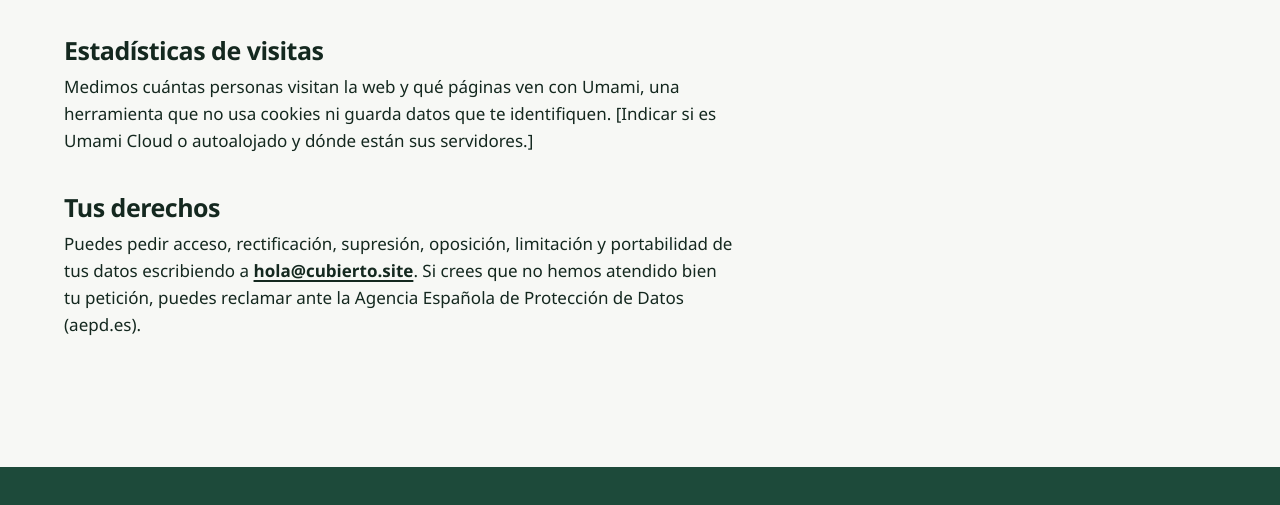
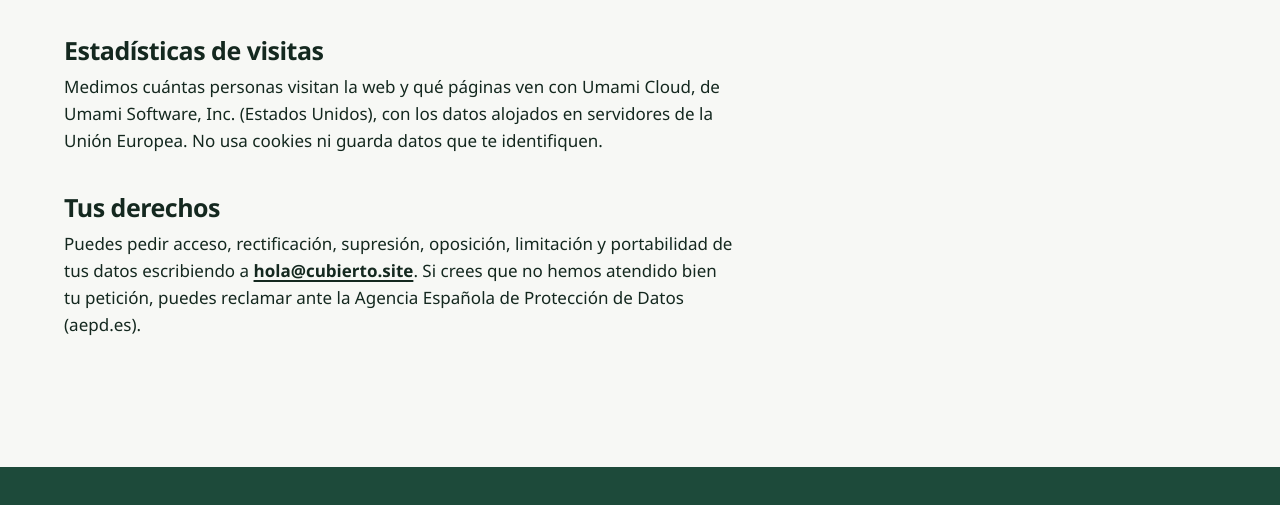
Before and after one commit to Manuel0311Nan/cubierto, an Astro site: page /privacidad in a window 1280 px wide. Shown: the part 1278-1783 px from the top of the page. Built offline with nearby package versions, Linux system fonts and the light colour scheme; Astro itself is replaced by a stand-in of ours; no server answers; a web font is replaced by a local one.

Commit message:
docs(legal): name Umami Cloud and its EU hosting in the privacy policy

```diff
--- a/src/pages/privacidad.astro
+++ b/src/pages/privacidad.astro
@@ -32,7 +32,7 @@ const usesUmami = Boolean(site.umami.src && site.umami.websiteId);
     usesUmami && (
       <>
         <h2>Estadísticas de visitas</h2>
-        <p>Medimos cuántas personas visitan la web y qué páginas ven con Umami, una herramienta que no usa cookies ni guarda datos que te identifiquen. [Indicar si es Umami Cloud o autoalojado y dónde están sus servidores.]</p>
+        <p>Medimos cuántas personas visitan la web y qué páginas ven con Umami Cloud, de Umami Software, Inc. (Estados Unidos), con los datos alojados en servidores de la Unión Europea. No usa cookies ni guarda datos que te identifiquen.</p>
       </>
     )
   }
```
